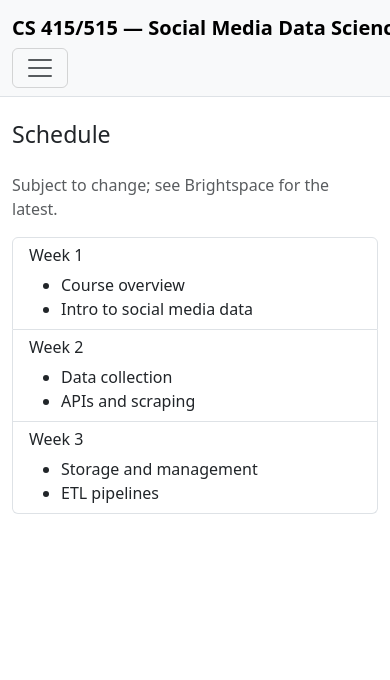
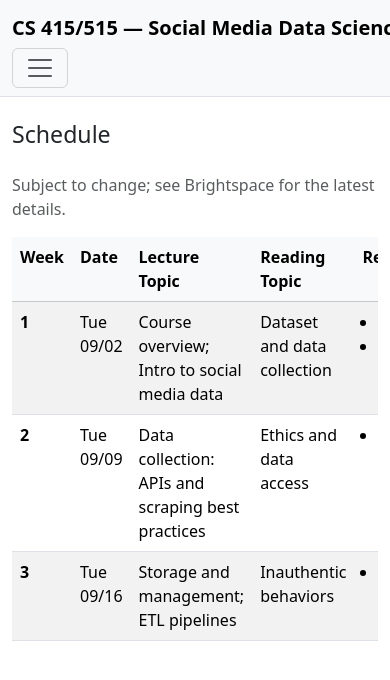
Before and after one commit to YangKCLab/social-media-ds-course, a Vue app in the folder frontend/: page /schedule in a window 390 px wide. Shown: the top 680 px of the page. Built offline with nearby package versions, Linux system fonts and the light colour scheme.

Commit message:
feat(schedule): add responsive table with week/date/lecture/reading topic/materials

```diff
--- a/frontend/src/pages/Schedule.vue
+++ b/frontend/src/pages/Schedule.vue
@@ -1,24 +1,79 @@
 <script setup>
-// Placeholder schedule page
-const sessions = [
-  { week: 'Week 1', topics: ['Course overview', 'Intro to social media data'] },
-  { week: 'Week 2', topics: ['Data collection', 'APIs and scraping']} ,
-  { week: 'Week 3', topics: ['Storage and management', 'ETL pipelines'] },
+// Schedule table data
+// Add/modify rows as the semester progresses
+const schedule = [
+  {
+    week: 1,
+    date: 'Tue 09/02',
+    lectureTopic: 'Course overview; Intro to social media data',
+    readingTopic: 'Dataset and data collection',
+    materials: [
+      { title: 'TBD — Paper 1', url: '#' },
+      { title: 'TBD — Paper 2', url: '#' },
+    ],
+  },
+  {
+    week: 2,
+    date: 'Tue 09/09',
+    lectureTopic: 'Data collection: APIs and scraping best practices',
+    readingTopic: 'Ethics and data access',
+    materials: [
+      { title: 'TBD — Ethics reading', url: '#' },
+    ],
+  },
+  {
+    week: 3,
+    date: 'Tue 09/16',
+    lectureTopic: 'Storage and management; ETL pipelines',
+    readingTopic: 'Inauthentic behaviors',
+    materials: [
+      { title: 'TBD — Inauthentic behavior reading', url: '#' },
+    ],
+  },
 ]
 </script>
 
 <template>
   <main class="container pb-5">
     <h1 class="h3 my-4">Schedule</h1>
-    <p class="text-muted">Subject to change; see Brightspace for the latest.</p>
-    <div class="list-group">
-      <div v-for="s in sessions" :key="s.week" class="list-group-item">
-        <h6 class="mb-2">{{ s.week }}</h6>
-        <ul class="mb-0">
-          <li v-for="t in s.topics" :key="t">{{ t }}</li>
-        </ul>
-      </div>
+    <p class="text-muted">Subject to change; see Brightspace for the latest details.</p>
+
+    <div class="table-responsive">
+      <table class="table table-striped table-hover align-middle">
+        <thead class="table-light">
+          <tr>
+            <th scope="col" style="white-space:nowrap">Week</th>
+            <th scope="col" style="white-space:nowrap">Date</th>
+            <th scope="col">Lecture Topic</th>
+            <th scope="col">Reading Topic</th>
+            <th scope="col" style="min-width:220px">Reading Materials</th>
+          </tr>
+        </thead>
+        <tbody>
+          <tr v-for="row in schedule" :key="row.week">
+            <th scope="row">{{ row.week }}</th>
+            <td>{{ row.date }}</td>
+            <td>{{ row.lectureTopic }}</td>
+            <td>{{ row.readingTopic }}</td>
+            <td>
+              <template v-if="row.materials && row.materials.length">
+                <ul class="mb-0 ps-3">
+                  <li v-for="m in row.materials" :key="m.title">
+                    <a :href="m.url" target="_blank" rel="noopener">{{ m.title }}</a>
+                  </li>
+                </ul>
+              </template>
+              <span v-else class="text-muted">TBD</span>
+            </td>
+          </tr>
+        </tbody>
+      </table>
     </div>
   </main>
+</template>
 
-</template>
+<style scoped>
+td, th {
+  vertical-align: top;
+}
+</style>
```
